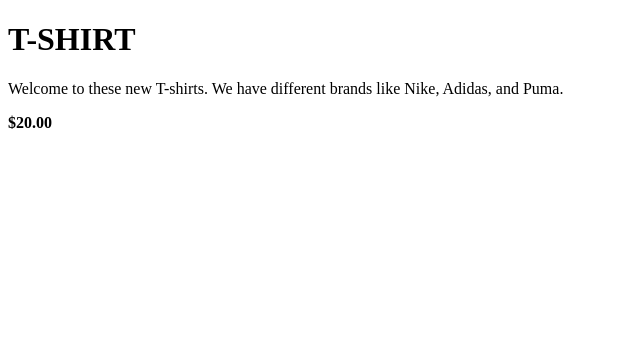
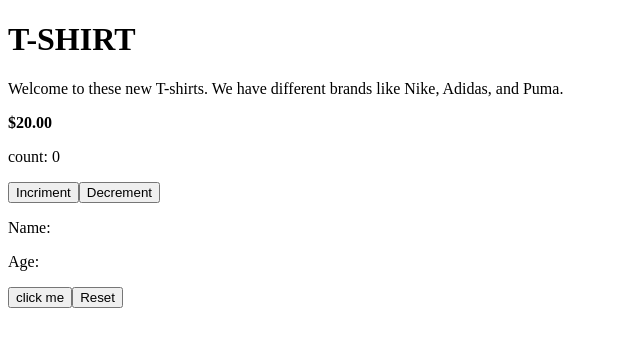
Before and after one commit to cumar-dev/Typescript-with-react.js, a React (Vite) app in the folder React-with-typescript/: page / in a window 1280 px wide. Shown: the top 346 px of the page, without its empty margins (0-640 px from the left). Built offline with nearby package versions, Linux system fonts and the light colour scheme.

Commit message:
added how to use useState in typescript

```diff
--- a/React-with-typescript/src/App.tsx
+++ b/React-with-typescript/src/App.tsx
@@ -1,4 +1,5 @@
 import UserCard from "./UserCard";
+import UseState from "./UseState";
 function App() {
   return (
     <>
@@ -7,6 +8,7 @@
         description="Welcome to these new T-shirts. We have different brands like Nike, Adidas, and Puma."
         price={20}
       />
+      <UseState />
     </>
   );
 }
--- /dev/null
+++ b/React-with-typescript/src/UseState.tsx
@@ -0,0 +1,28 @@
+// how to useStateintypeScript
+import { useState } from "react";
+
+const UseState = () => {
+  const [count, setCount] = useState<number>(0);
+  const [data, setData] = useState<{ name: string; age: number } | null>(null);
+  // const [userData, setUserData] = useState<[]>([]);
+  const handleDecrement = (): void => {
+    if (count > 0) {
+      setCount(count - 1);
+    }
+  };
+  return (
+    <div>
+      <p>count: {count}</p>
+      <button onClick={() => setCount(count + 1)}>Incriment</button>
+      <button onClick={handleDecrement}>Decrement</button>
+      <p>Name: {data?.name}</p>
+      <p>Age: {data?.age}</p>
+      <button onClick={() => setData({ name: "omar", age: 21 })}>
+        click me
+      </button>
+      <button onClick={()=> setData(null)}>Reset</button>
+    </div>
+  );
+};
+
+export default UseState;
--- a/React-with-typescript/src/UserCard.tsx
+++ b/React-with-typescript/src/UserCard.tsx
@@ -1,3 +1,5 @@
+//today i learned how to use props in typescript
+
 interface UserCardProps {
     name: string;
     description: string;
```
